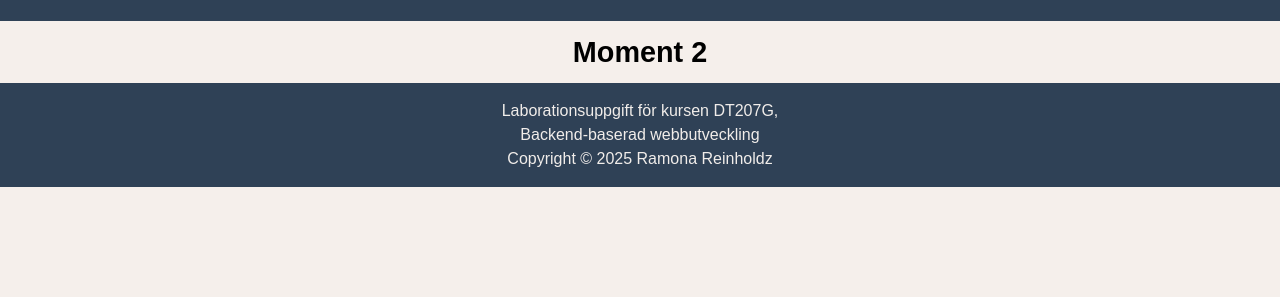
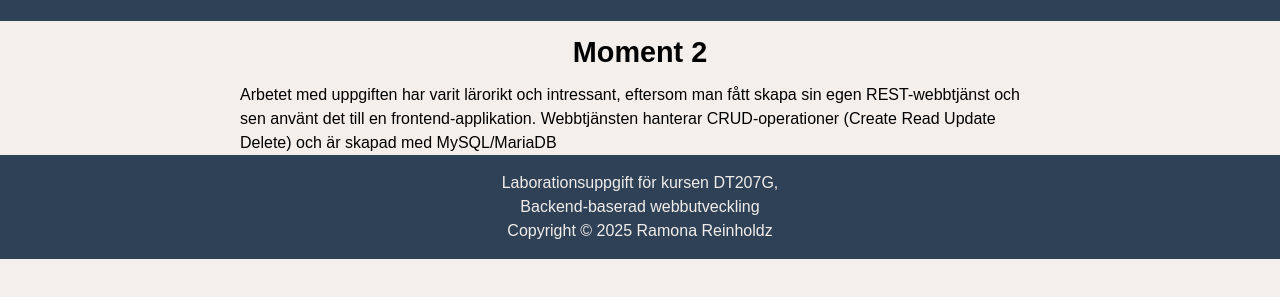
Before and after one commit to rare2400/moment22, a website built with Parcel: page src/about.html in a window 1280 px wide. Shown: the part 59-356 px from the top of the page. Built offline with nearby package versions, Linux system fonts and the light colour scheme.

Commit message:
lägger till favicon

```diff
--- a/src/about.html
+++ b/src/about.html
@@ -5,6 +5,7 @@
     <meta charset="UTF-8">
     <meta name="viewport" content="width=device-width, initial-scale=1.0">
     <link rel="stylesheet" href="./css/main.scss">
+    <link rel="icon" href="./images/favicon.ico" type="image/x-icon">
     <title>Om uppgiften</title>
 </head>
 
@@ -23,7 +24,9 @@
     <div class="container">
         <main class="about">
             <h2>Moment 2</h1>
-                <p></p>
+                <p>Arbetet med uppgiften har varit lärorikt och intressant, eftersom man fått skapa sin egen
+                    REST-webbtjänst och sen använt det till en frontend-applikation. Webbtjänsten hanterar
+                    CRUD-operationer (Create Read Update Delete) och är skapad med MySQL/MariaDB</p>
         </main>
     </div>
     <footer>
```
Also changed, not shown: src/add.html (+2 -0 lines), src/edit.html (+2 -0 lines), src/index.html (+1 -0 lines), src/images/favicon.ico (added).
